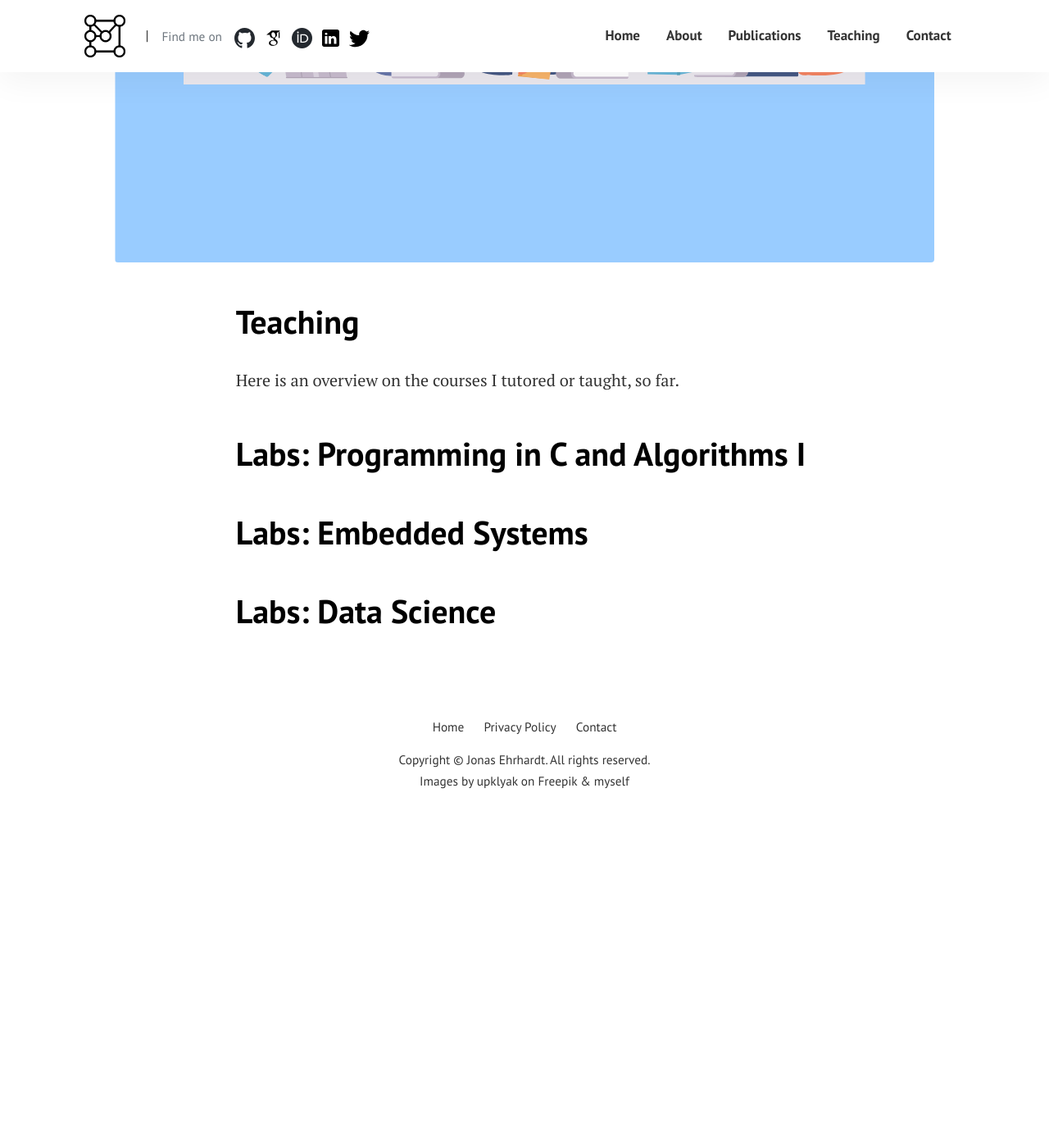
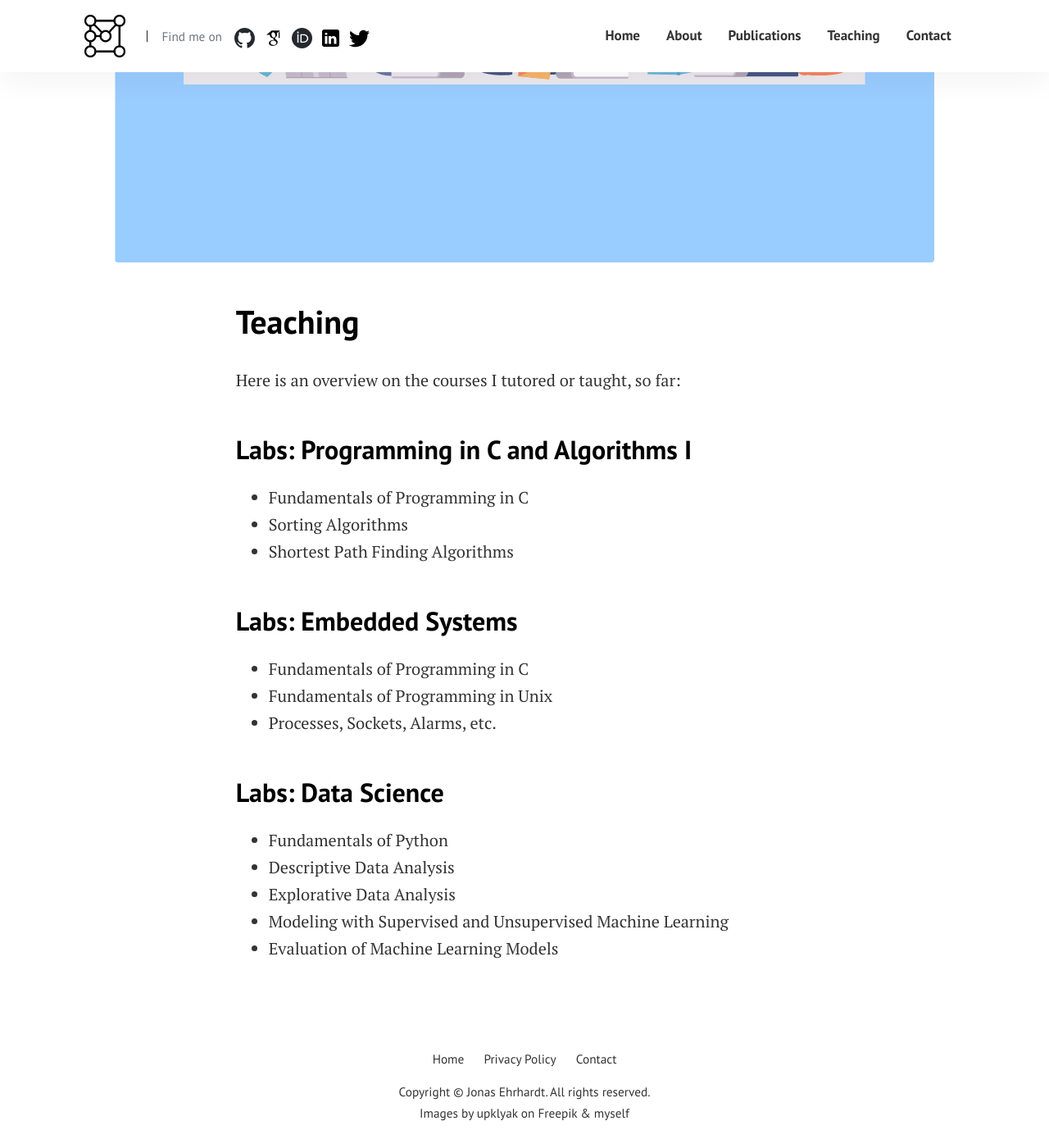
Before and after one commit to j-ehrhardt/my-webpage, a Jekyll site: the page built from pages/teaching.md, in a window 1280 px wide and 1400 px high, scrolled down 396 px. Shown: the whole window at 82% size. Built offline with Jekyll 4.4.1, drawn with Linux system fonts in a browser that asks for light colours; before the commit the page ends 1391 px from its top, so only the background shows below that.

Commit message:
Update teaching.md

```diff
--- a/pages/teaching.md
+++ b/pages/teaching.md
@@ -6,10 +6,21 @@ image: assets/images/header-teaching.png
 description: "Click here to get to an overview on the courses I tutored and taught, so far."
 ---
 
-Here is an overview on the courses I tutored or taught, so far.
+Here is an overview on the courses I tutored or taught, so far:
 
-# Labs: Programming in C and Algorithms I
+## Labs: Programming in C and Algorithms I
+- Fundamentals of Programming in C
+- Sorting Algorithms
+- Shortest Path Finding Algorithms
 
-# Labs: Embedded Systems
+## Labs: Embedded Systems
+- Fundamentals of Programming in C
+- Fundamentals of Programming in Unix
+- Processes, Sockets, Alarms, etc.
 
-# Labs: Data Science
+## Labs: Data Science
+- Fundamentals of Python
+- Descriptive Data Analysis
+- Explorative Data Analysis
+- Modeling with Supervised and Unsupervised Machine Learning
+- Evaluation of Machine Learning Models
```
